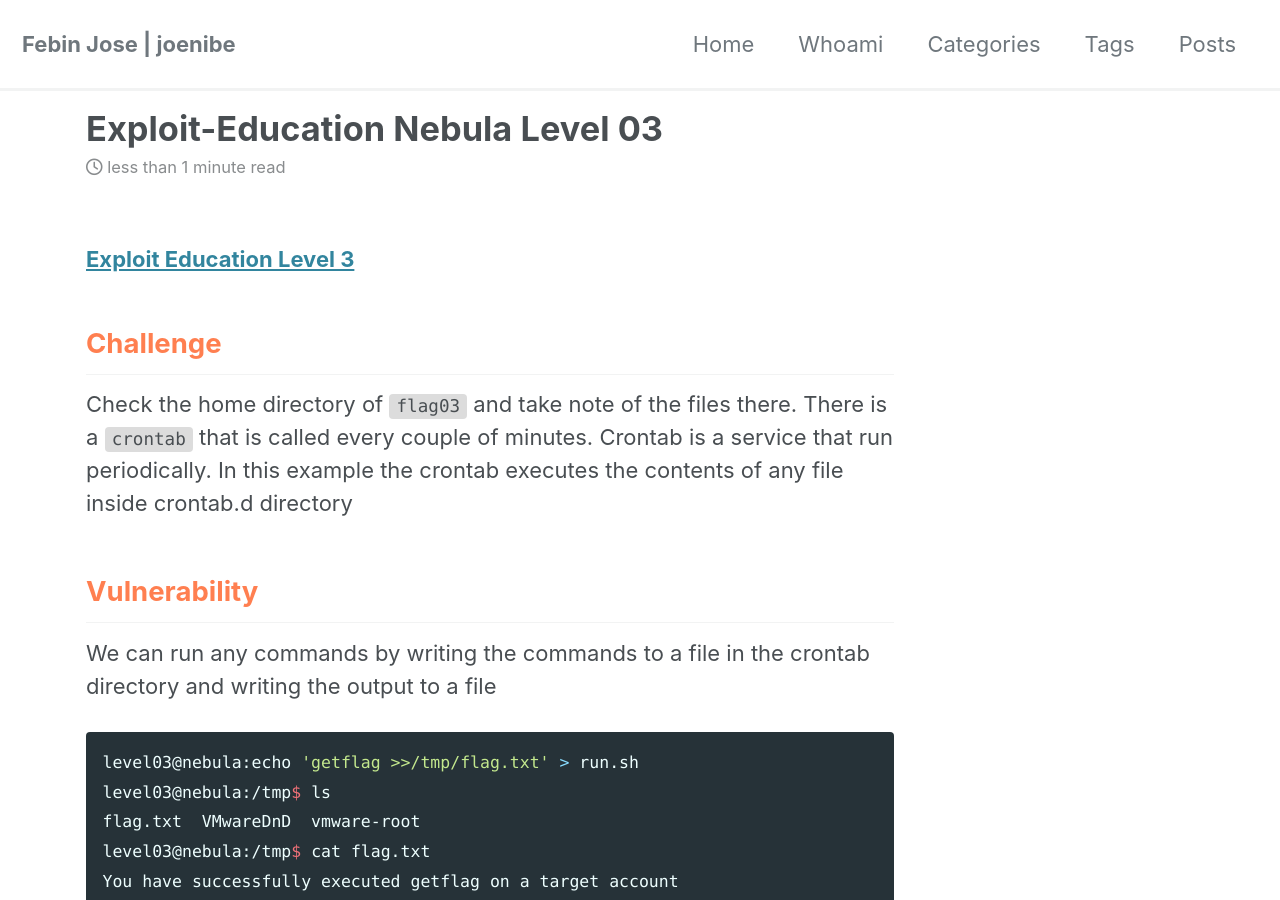
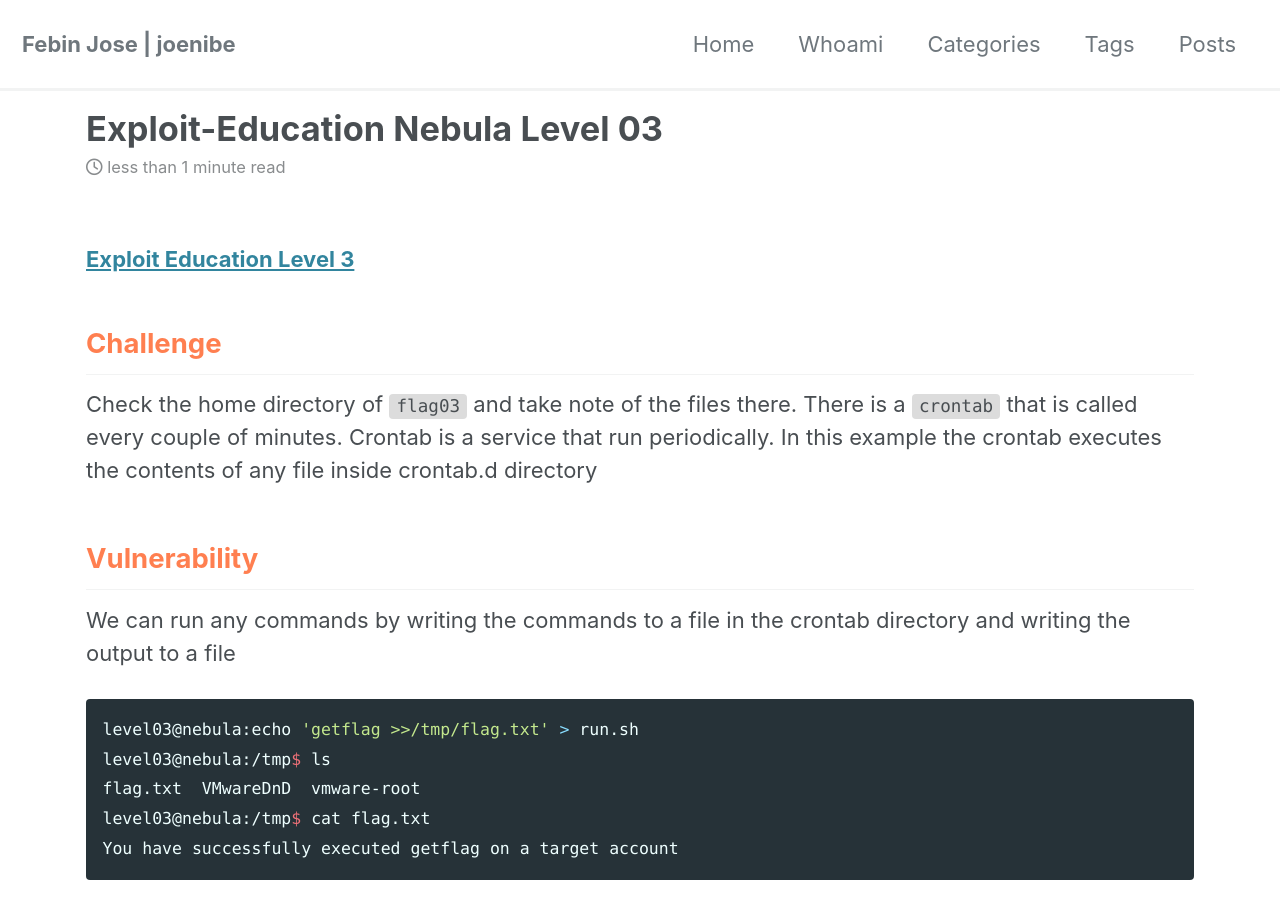
Before and after one commit to JoeNibe/JoeNibe.github.io, a Jekyll site: the page built from _posts/nebula/2019-08-13-level03.md, in a window 1280 px wide and 900 px high. Built offline with Jekyll 4.4.1, drawn with Linux system fonts in a browser that asks for light colours; cached includes are drawn as plain includes; nearby versions of some CDN libraries.

Commit message:
Update single_c.html

```diff
--- a/_layouts/single_c.html
+++ b/_layouts/single_c.html
@@ -17,13 +17,13 @@
 <div id="main" role="main" style="max-width: 90%">
 
 
-  <article class="page" style="float:left;" itemscope itemtype="https://schema.org/CreativeWork">
+  <article class="page" style="width: 100%;" itemscope itemtype="https://schema.org/CreativeWork">
     {% if page.title %}<meta itemprop="headline" content="{{ page.title | markdownify | strip_html | strip_newlines | escape_once }}">{% endif %}
     {% if page.excerpt %}<meta itemprop="description" content="{{ page.excerpt | markdownify | strip_html | strip_newlines | escape_once }}">{% endif %}
     {% if page.date %}<meta itemprop="datePublished" content="{{ page.date | date: "%B %d, %Y" }}">{% endif %}
     {% if page.last_modified_at %}<meta itemprop="dateModified" content="{{ page.last_modified_at | date: "%B %d, %Y" }}">{% endif %}
 
-    <div class="page__inner-wrap">
+    <div class="page__inner-wrap" style="float: left">
       {% unless page.header.overlay_color or page.header.overlay_image %}
         <header>
           {% if page.title %}<h1 id="page-title" class="page__title" itemprop="headline">{{ page.title | markdownify | remove: "<p>" | remove: "</p>" }}</h1>{% endif %}
@@ -33,7 +33,7 @@
         </header>
       {% endunless %}
 
-      <section class="page__content" itemprop="text">
+      <section class="page__content" itemprop="text" style="float: right">
         {% if page.toc %}
           <aside class="sidebar__right {% if page.toc_sticky %}sticky{% endif %}">
             <nav class="toc">
```
